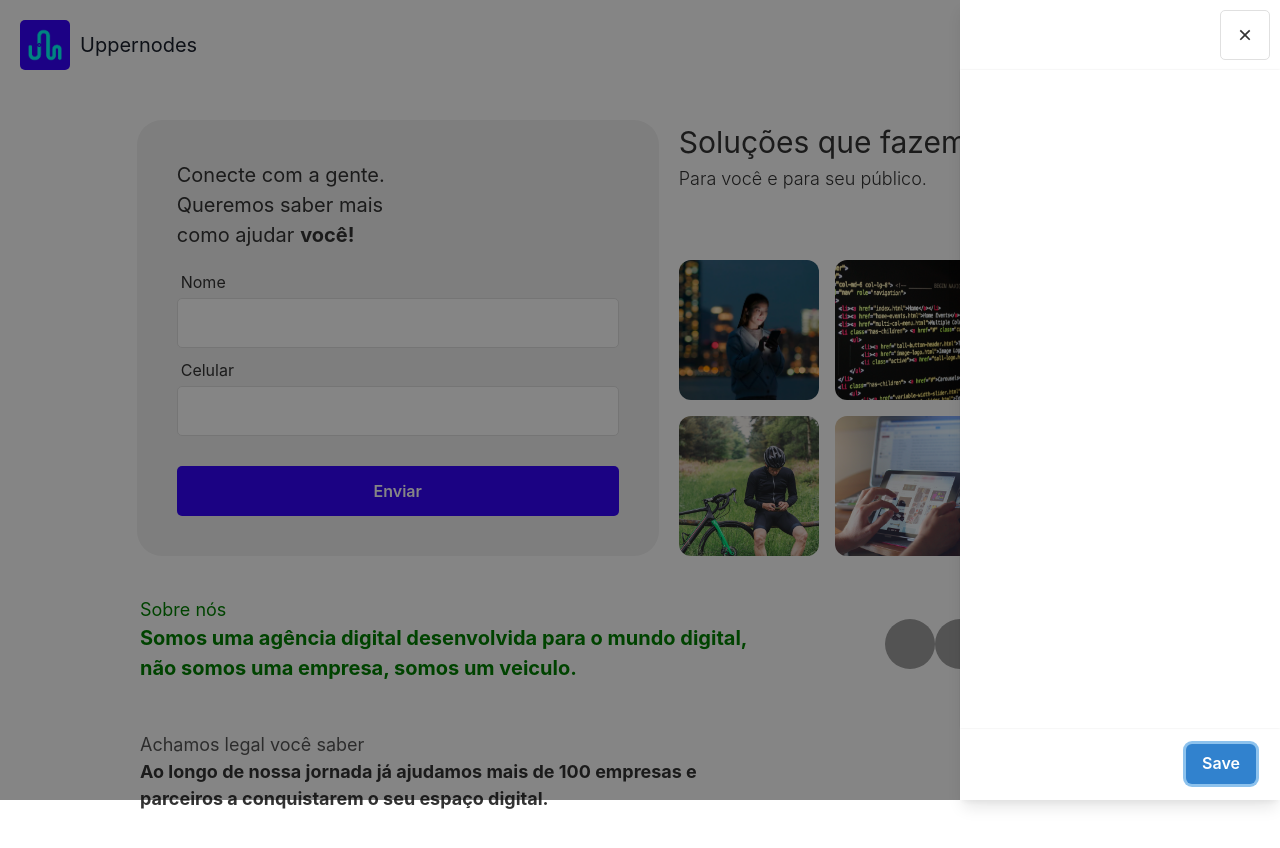
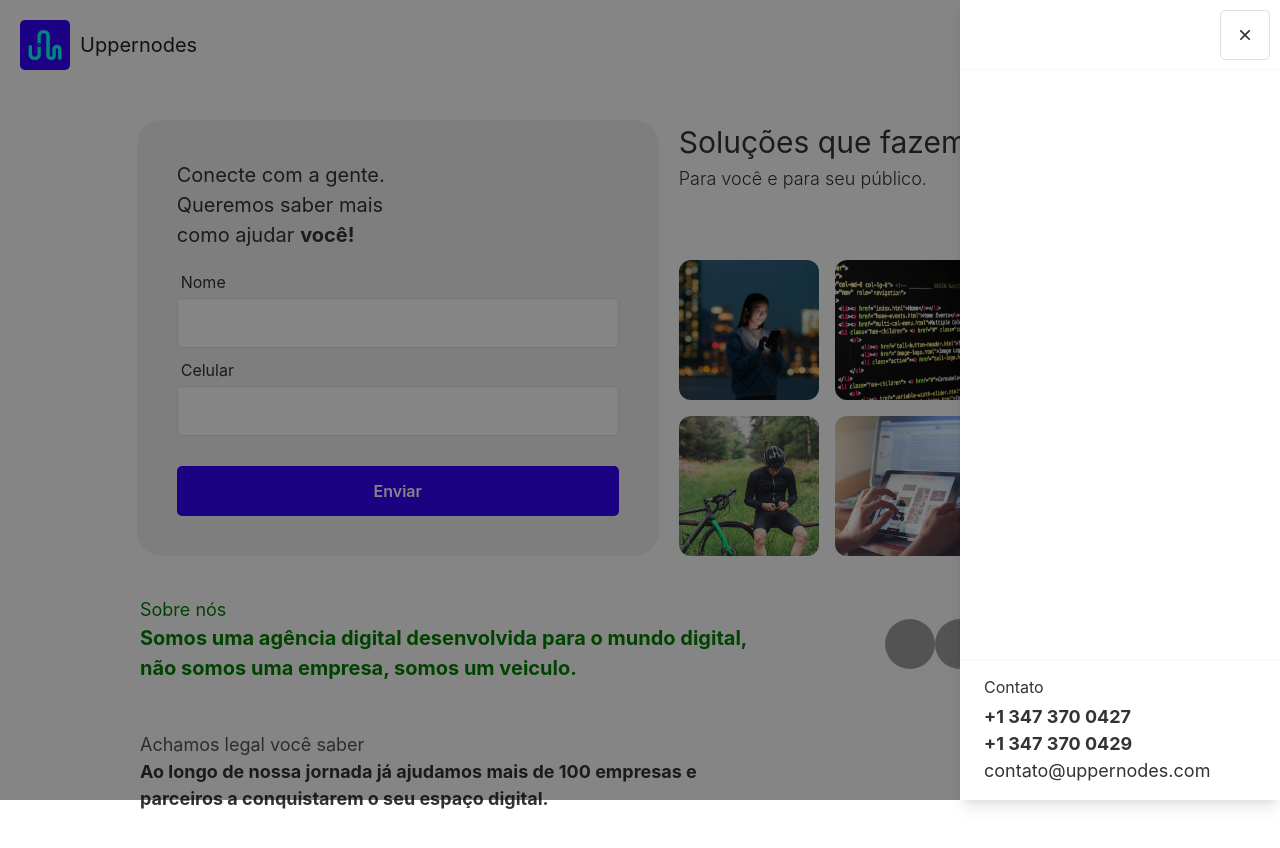
Before and after one commit to ricardofsdomene/ad-uppernodes, a Next.js app: page / in a window 1280 px wide. Both pictures are taken after a click on the element 1235 px from the left and 45 px from the top of the page. Shown: the top 848 px of the page. Built offline with nearby package versions, Linux system fonts and the light colour scheme; grey boxes are pictures that could not be loaded.

Commit message:
fix: /components/header (contact)

```diff
--- a/pages/components/Header/index.tsx
+++ b/pages/components/Header/index.tsx
@@ -66,7 +66,7 @@ export default function Header({ text = false }) {
   return (
     <>
       <Flex
-      zIndex={10}
+        zIndex={10}
         position="fixed"
         bg="#FFF"
         style={{
@@ -133,15 +133,13 @@ export default function Header({ text = false }) {
               margin: 0,
               padding: 10,
               justifyContent: "space-between",
+              alignItems: "center"
             }}
           >
             {size.width < 500 ? (
               <Flex flexDir="column">
                 <Text fontSize="xl" fontWeight="normal">
-                  Uppernodes.com
-                </Text>
-                <Text fontSize="xs" fontWeight="thin">
-                  A solução digital para o seu negócio
+                  Uppernodes
                 </Text>
               </Flex>
             ) : (
@@ -165,7 +163,37 @@ export default function Header({ text = false }) {
           <DrawerBody boxShadow="rgba(0,0,0,0.1) 0 0 2px"></DrawerBody>
 
           <DrawerFooter>
-            <Button colorScheme="blue">Save</Button>
+            <Flex flexDir="column" justify="flex-start" w="100%">
+              <Text color="#333" fontSize="md">
+                Contato
+              </Text>
+              <Link href="">
+                <Text
+                  mt="1"
+                  cursor="pointer"
+                  color="#333"
+                  fontSize="lg"
+                  fontWeight="bold"
+                >
+                  +1 347 370 0427
+                </Text>
+              </Link>
+              <Link href="">
+                <Text
+                  cursor="pointer"
+                  color="#333"
+                  fontSize="lg"
+                  fontWeight="bold"
+                >
+                  +1 347 370 0429
+                </Text>
+              </Link>
+              <Link href="">
+                <Text cursor="pointer" color="#333" fontSize="lg">
+                  contato@uppernodes.com
+                </Text>
+              </Link>
+            </Flex>
           </DrawerFooter>
         </DrawerContent>
       </Drawer>
```
